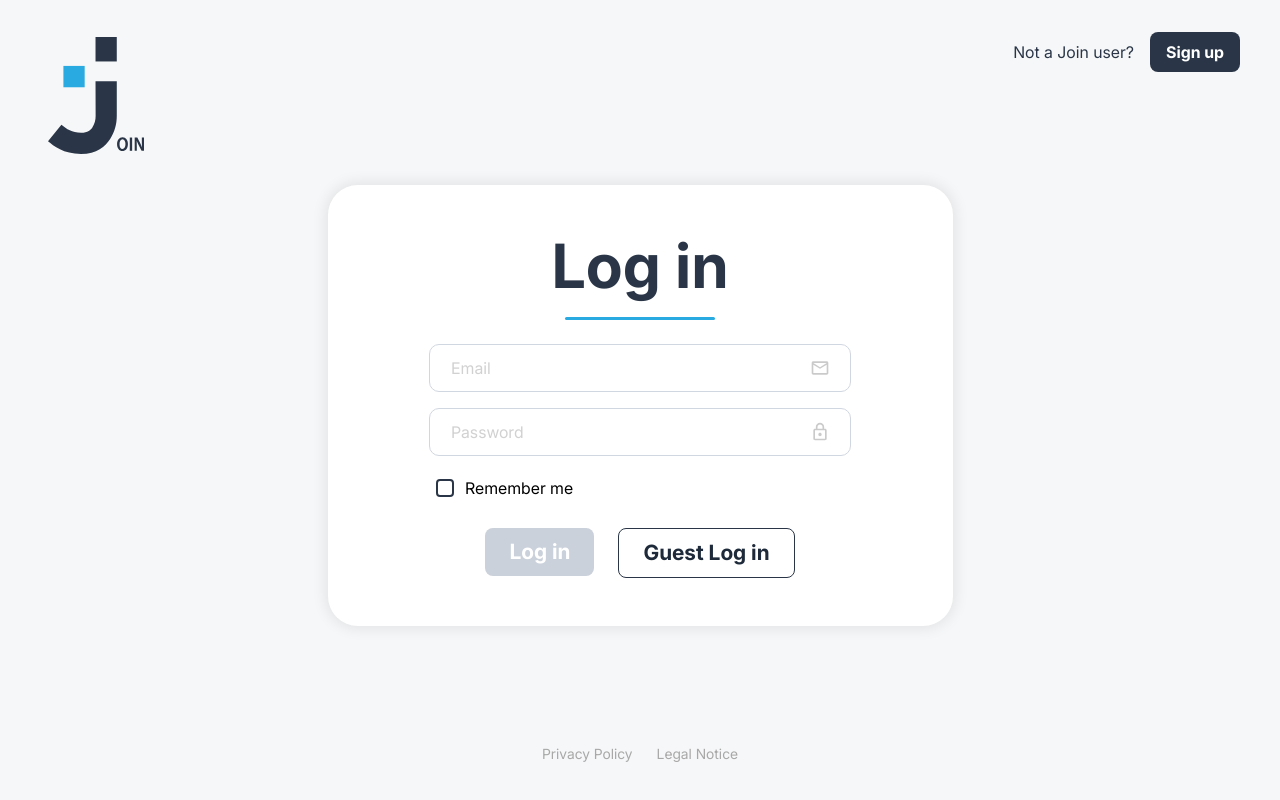
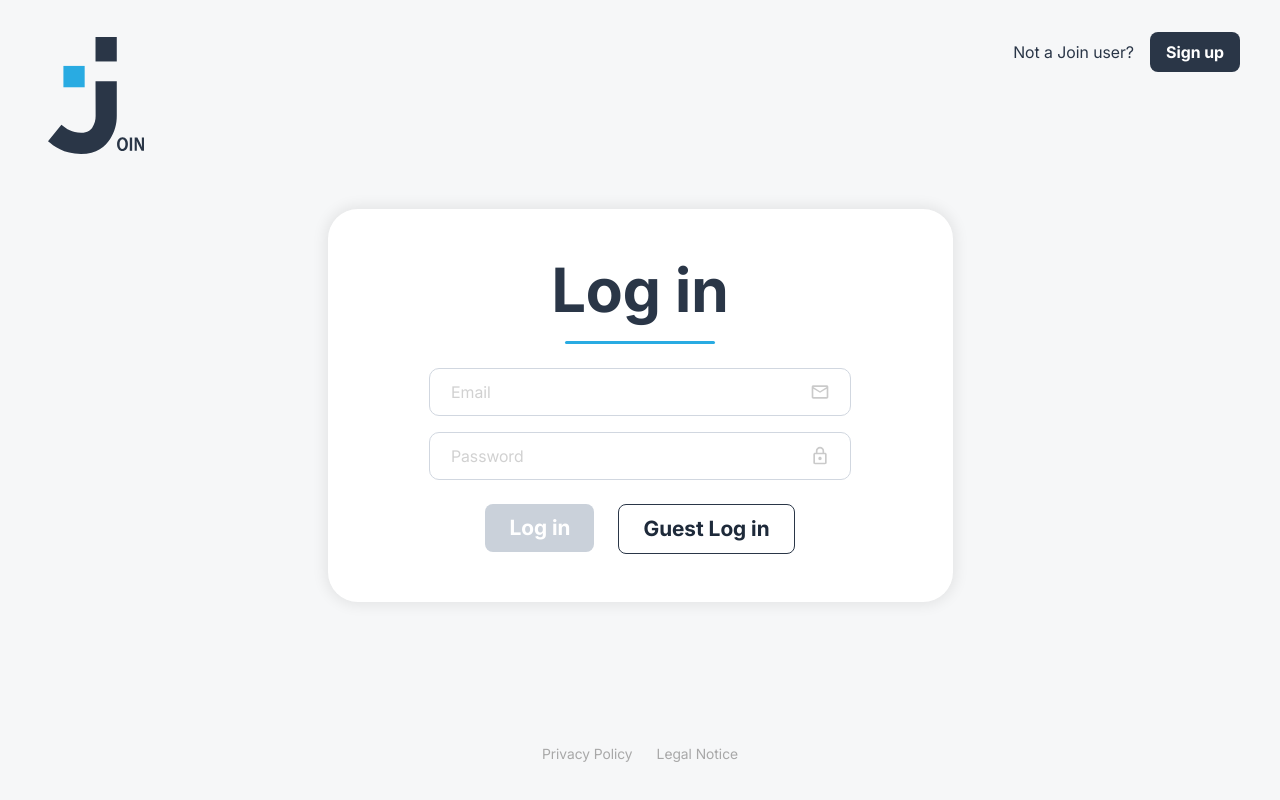
Before and after one commit to BilionIevgeniy/join, an Angular app: page /login in a window 1280 px wide. Built offline with nearby package versions, Linux system fonts and the light colour scheme.

Commit message:
Refactor login component: remove "Remember Me" feature and related code

```diff
--- a/src/app/layout/auth-layout/auth-layout.ts
+++ b/src/app/layout/auth-layout/auth-layout.ts
@@ -26,7 +26,6 @@ export class AuthLayout implements OnInit {
     if (!url.includes(RoutesEnum.LOGIN)) return;
 
     this.animating.set(true);
-    // After the logo animation completes, switch to static layout
     setTimeout(() => this.animating.set(false), 900);
   }
 }
--- a/src/app/pages/auth/login/login.html
+++ b/src/app/pages/auth/login/login.html
@@ -51,15 +51,6 @@
       }
     </div>
 
-    <!-- Remember Me -->
-    <div class="login__remember">
-      <app-checkbox-button
-        [checked]="rememberMe()"
-        label="Remember me"
-        (toggled)="toggleRememberMe()"
-      />
-    </div>
-
     <!-- Buttons -->
     <div class="login__actions">
       <app-button
--- a/src/app/pages/auth/login/login.scss
+++ b/src/app/pages/auth/login/login.scss
@@ -106,12 +106,6 @@
     color: #ff3d00;
   }
 
-  &__remember {
-    display: flex;
-    justify-content: flex-start;
-    width: 100%;
-  }
-
   &__actions {
     display: flex;
     gap: 24px;
--- a/src/app/pages/auth/login/login.ts
+++ b/src/app/pages/auth/login/login.ts
@@ -2,12 +2,11 @@ import { Component, computed, inject, signal } from '@angular/core';
 import { toSignal } from '@angular/core/rxjs-interop';
 import { FormBuilder, ReactiveFormsModule, Validators } from '@angular/forms';
 import { Button } from '@shared/button/button';
-import { CheckboxButton } from '@shared/checkbox-button/checkbox-button';
 
 @Component({
   selector: 'app-login',
   standalone: true,
-  imports: [ReactiveFormsModule, Button, CheckboxButton],
+  imports: [ReactiveFormsModule, Button],
   templateUrl: './login.html',
   styleUrl: './login.scss',
 })
@@ -15,7 +14,6 @@ export class Login {
   private fb = inject(FormBuilder);
 
   isLoading = signal(false);
-  rememberMe = signal(false);
   showPassword = signal(false);
 
   form = this.fb.group({
@@ -30,21 +28,12 @@ export class Login {
     ],
   });
 
-  // Plain method (not computed): form.valid is not a signal, so a computed
-  // would cache the first value and never update. A method re-evaluates on
-  // every change detection cycle.
   isFormValid(): boolean {
     return this.form.valid;
   }
 
-  // Bridges valueChanges into a signal so the template can reactively show
-  // the eye icon only once the user has typed something into the password field.
   private formValue = toSignal(this.form.valueChanges, { initialValue: this.form.value });
   hasPasswordInput = computed(() => !!this.formValue().password);
-
-  toggleRememberMe(): void {
-    this.rememberMe.update((v) => !v);
-  }
 
   togglePasswordVisibility(): void {
     this.showPassword.update((v) => !v);
@@ -60,7 +49,7 @@ export class Login {
       this.form.markAllAsTouched();
       return;
     }
-    console.log('Login:', this.form.value, 'rememberMe:', this.rememberMe());
+    console.log('Login:', this.form.value);
   }
 
   onGuestLogin(): void {
```
Also changed, not shown: src/app/layout/auth-layout/auth-layout.scss (+0 -7 lines).
